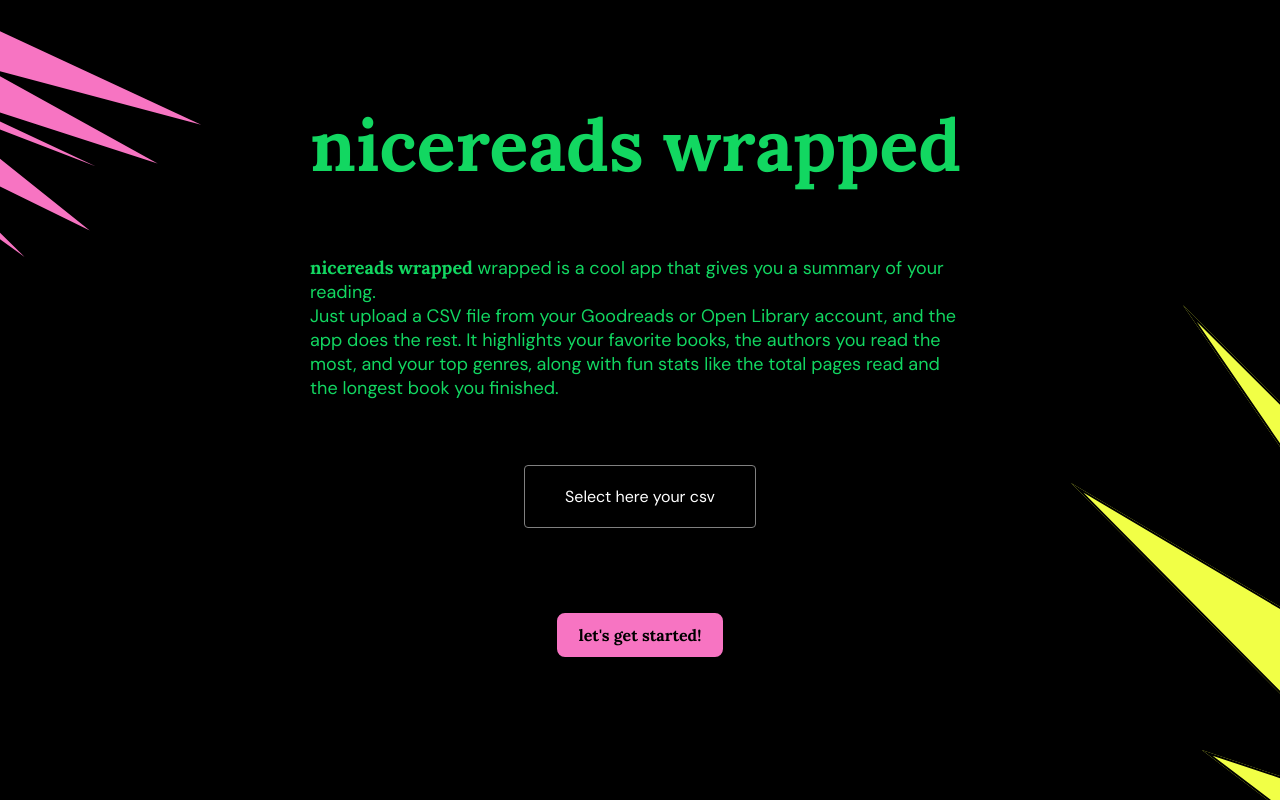
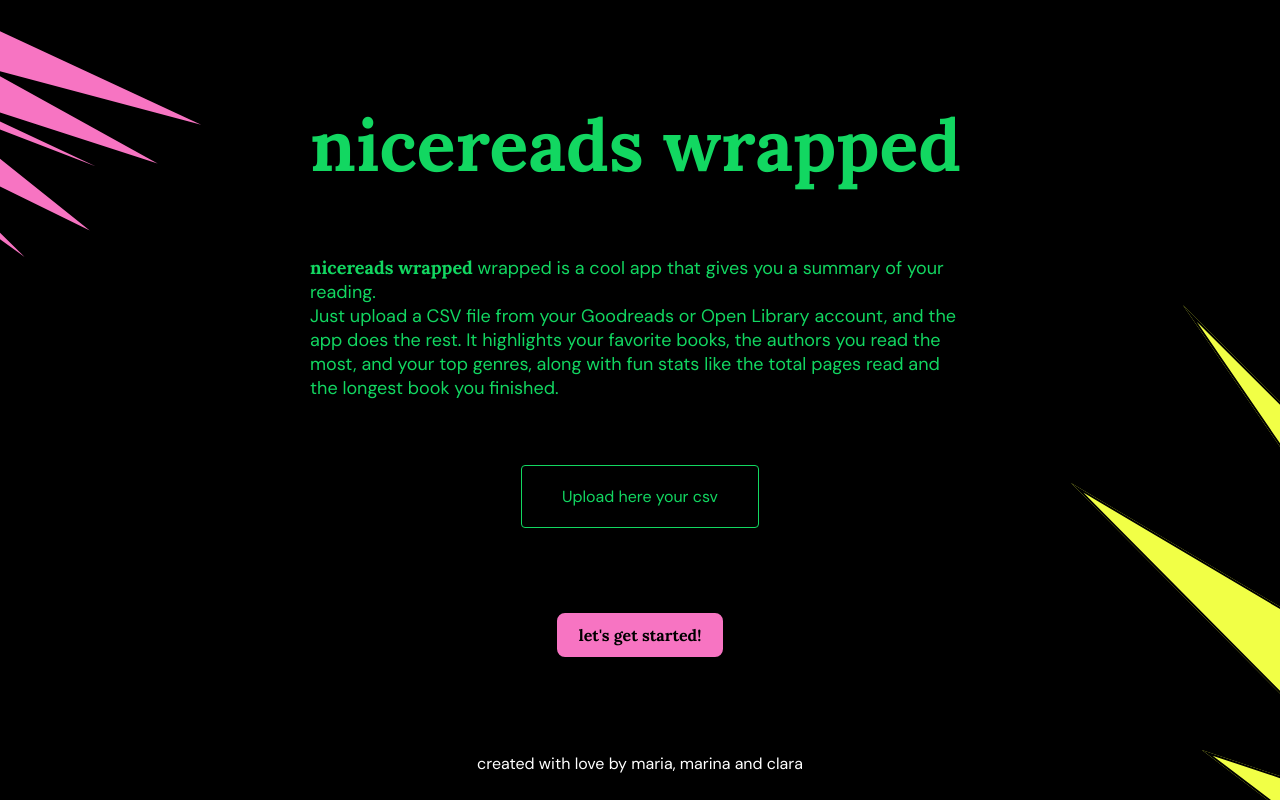
Before and after one commit to PIWEEK/nicereads-wrapped, an Angular app: page / in a window 1280 px wide. Built offline with nearby package versions, Linux system fonts and the light colour scheme.

Commit message:
small fixes home

```diff
--- a/src/app/pages/home/home.component.css
+++ b/src/app/pages/home/home.component.css
@@ -69,10 +69,10 @@
 }
 
 .inputfile + label {
-  color: #ffffff;
+  color: #12d761;
   display: inline-block;
   margin-block-end: 20px;
-  border: 1px solid grey;
+  border: 1px solid #12d761;
   border-radius: 4px;
   padding: 20px 40px;
 
@@ -89,3 +89,13 @@
 .btn-primary {
   margin-block-start: 65px;
 }
+
+.footer {
+  position: fixed;
+  left: 0;
+  bottom: 0;
+  inline-size: 100%;
+  margin-block-end: 26px;
+  color: white;
+  text-align: center;
+}
--- a/src/app/pages/home/home.component.html
+++ b/src/app/pages/home/home.component.html
@@ -24,7 +24,7 @@
           (change)="onSelectFile($event)"
         />
         <label [className]="fileName ? 'filled' : ''" for="csv">{{
-          fileName ? fileName : "Select here your csv"
+          fileName ? fileName : "Upload here your csv"
         }}</label>
       </div>
       <button class="btn-primary" [disabled]="goBtn" (click)="generateData()">
@@ -32,4 +32,7 @@
       </button>
     </div>
   </section>
+  <div class="footer">
+    <p>created with love by maria, marina and clara</p>
+  </div>
 </main>
```
